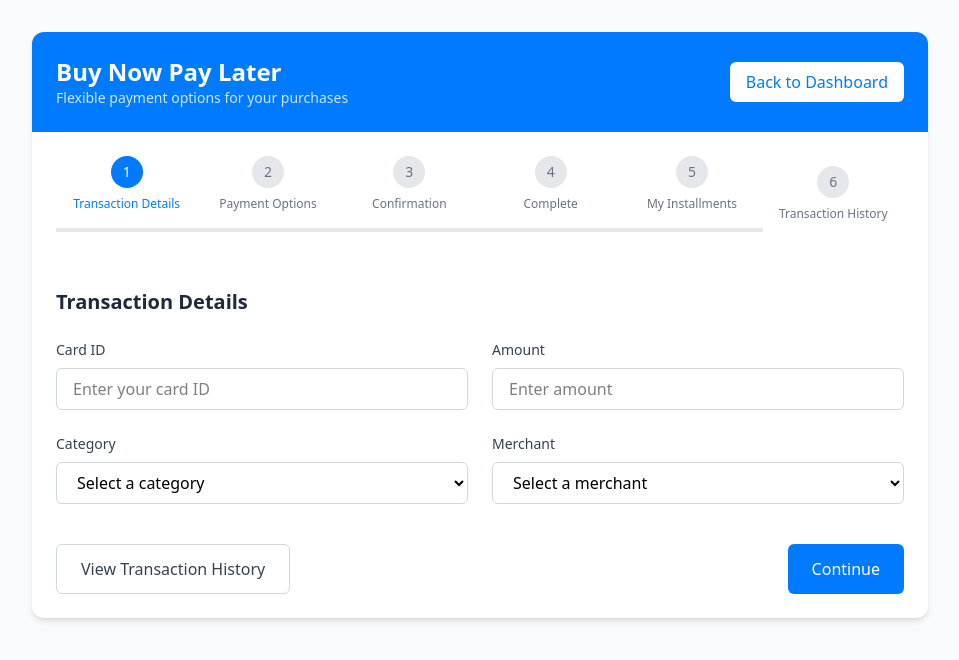
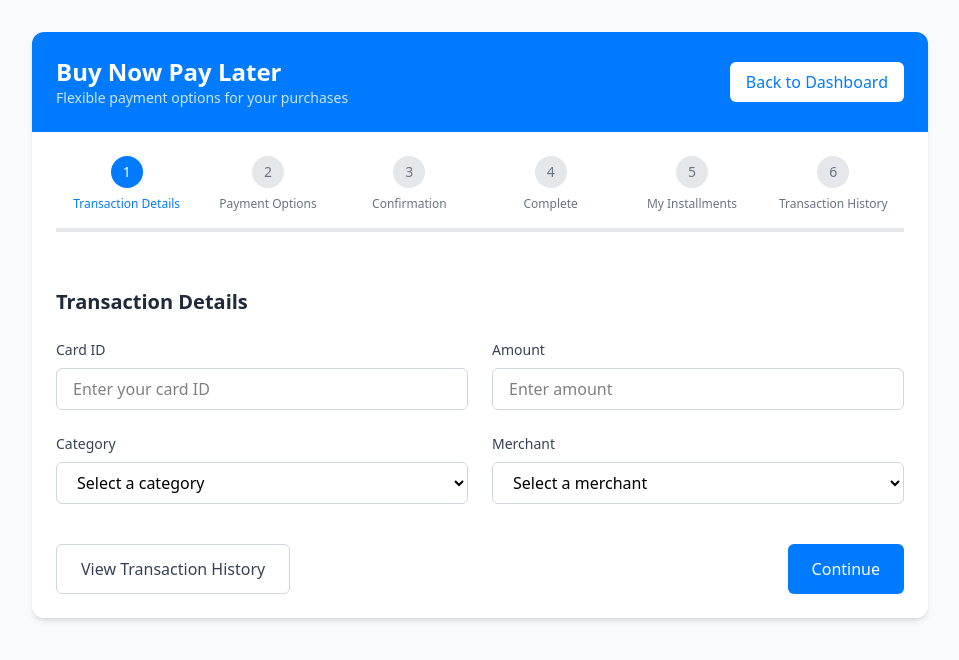
Before and after one commit to Abhiyb/credify, a Vue app in the folder frontend2/vite-project/: page /transactions in a window 1280 px wide. Shown: the top 660 px of the page, without its empty margins (160-1119 px from the left). Built offline with nearby package versions, Linux system fonts and the light colour scheme; sample sign-in values are in the browser's storage.

Commit message:
Update TransactionWithBNPLFeatureModule.vue

```diff
--- a/frontend2/vite-project/src/components/TransactionWithBNPLFeatureModule.vue
+++ b/frontend2/vite-project/src/components/TransactionWithBNPLFeatureModule.vue
@@ -29,7 +29,7 @@
             <div class="text-xs mt-2 text-center" :class="currentStep >= index ? 'text-primary' : 'text-gray-500'">
               {{ step }}
             </div>
-            <div v-if="index < steps.length - 1" class="hidden md:block w-full h-1 bg-gray-200 mt-4">
+            <div class="hidden md:block h-1 bg-gray-200 mt-4" :class="index === steps.length - 1 ? 'w-full' : 'w-full'">
               <div :class="`h-full bg-primary transition-all duration-300`"
                    :style="`width: ${currentStep > index ? '100%' : '0%'}`"></div>
             </div>
```
